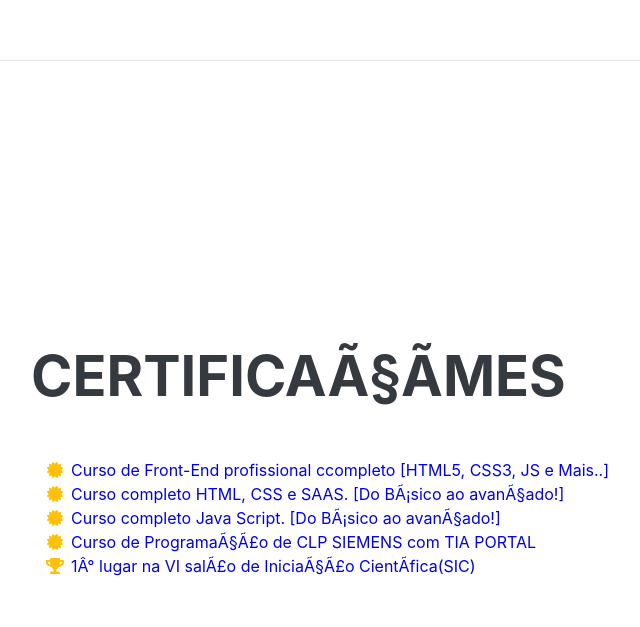
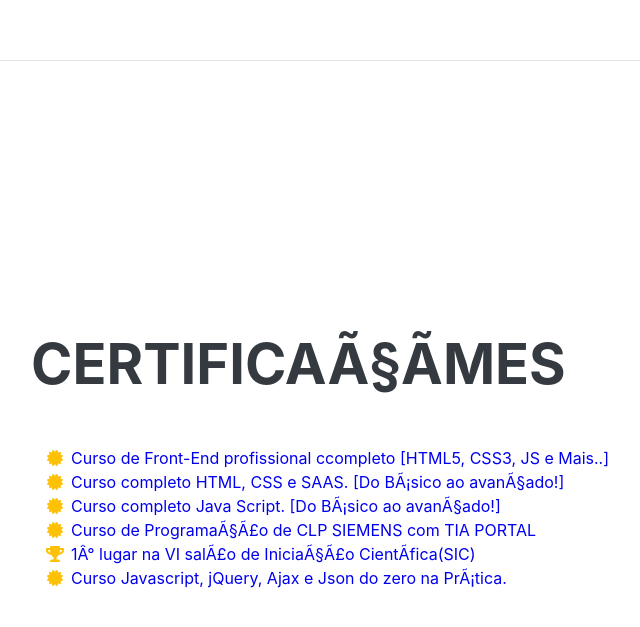
Before and after one commit to Thiago676869/CurriculoThiago, a plain HTML site: page index.html in a window 1280 px wide. Shown: the part 4647-5274 px from the top of the page, without its empty margins (289-929 px from the left). Drawn offline with nearby package versions, Linux system fonts and the light colour scheme; a script that the page names is missing; a web font is replaced by a local one.

Commit message:
Update index.html

```diff
--- a/index.html
+++ b/index.html
@@ -194,6 +194,12 @@
                             </span>
                             <a href="https://drive.google.com/file/d/1ChLFJ_tyPSFB6113bsYIw3qtOrcKWnxi/view?usp=sharing">1° lugar na VI salão de Iniciação Científica(SIC)</a>
                         </li>
+                        <li>
+                            <span class="fa-li">
+                                <i class="fas fa-certificate text-warning"></i>
+                            </span>
+                            <a href="https://drive.google.com/file/d/1X63YT_HvxBRLcuFzonMqgRDKGAMgHIr6/view?usp=drivesdk">Curso Javascript, jQuery, Ajax e Json do zero na Prática.</a>
+                        </li>
 
                     </ul>
 
```
